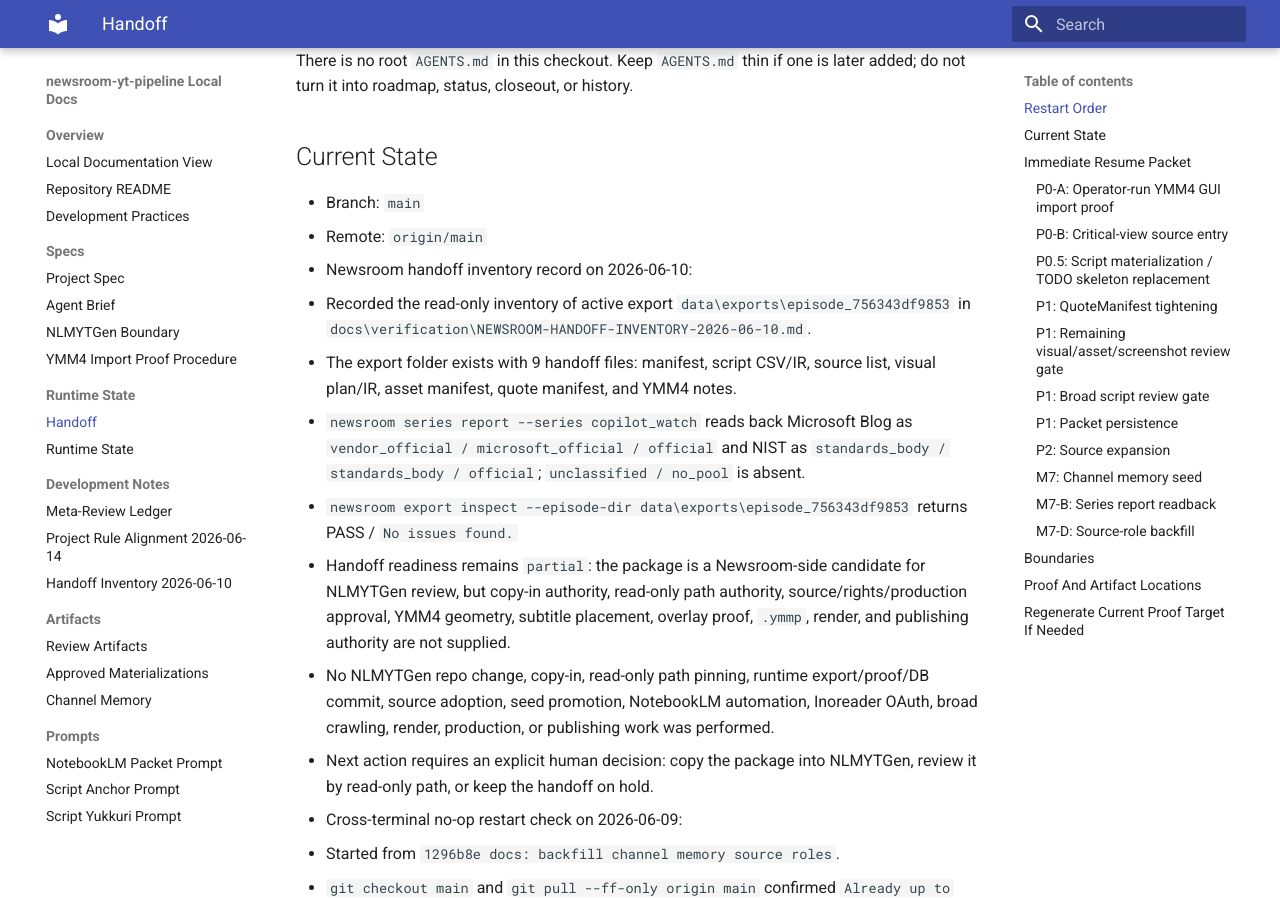
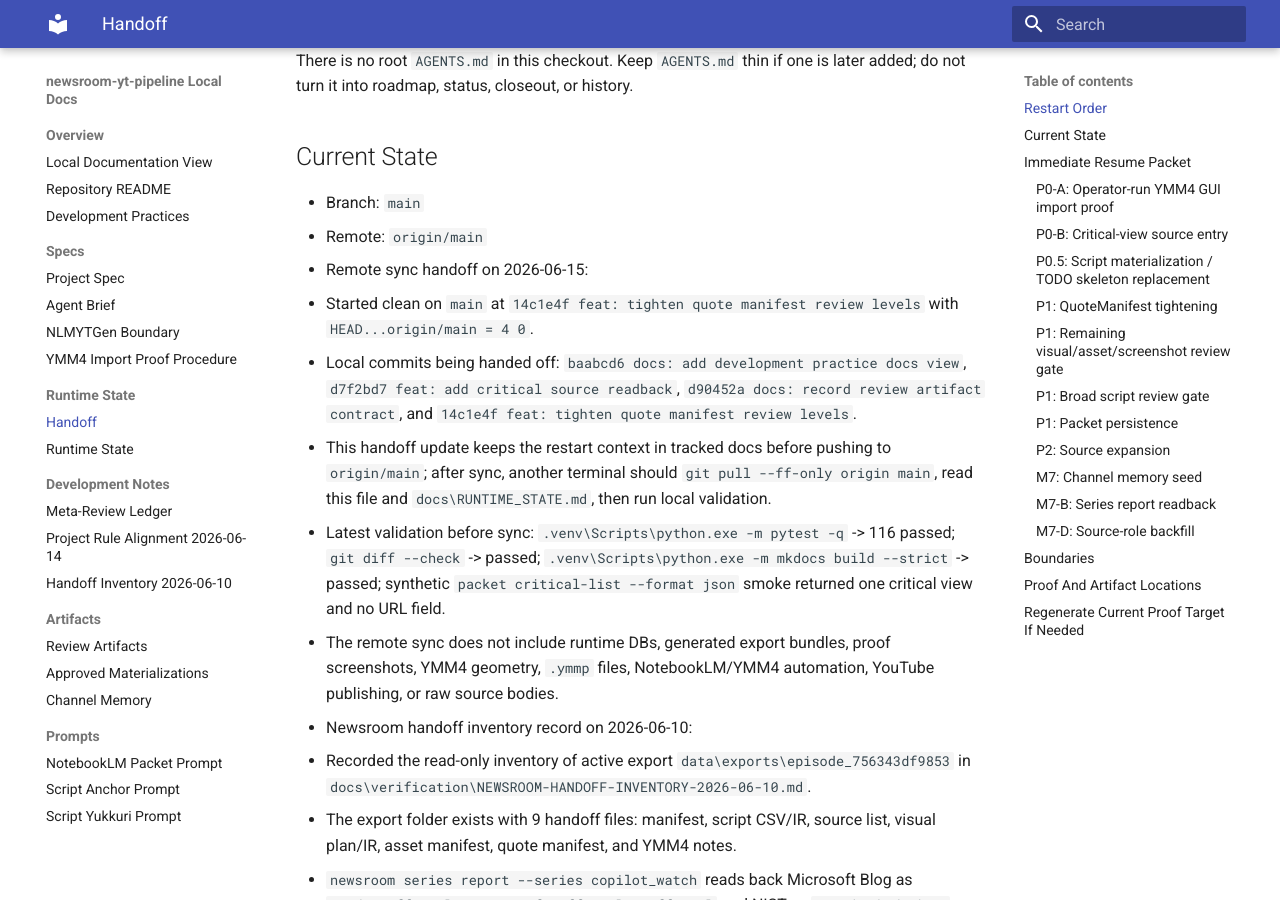
Before and after one commit to YuShimoji/newsroom-yt-pipeline, an MkDocs documentation site: the page built from .docs-view/docs/HANDOFF.md, in a window 1280 px wide and 900 px high, scrolled down 809 px. Built offline with MkDocs 1.6.1 and Material for MkDocs 9.7.7, drawn with Linux system fonts in a browser that asks for light colours; some of the changed text lies outside the part shown.

Commit message:
docs: refresh remote sync handoff

```diff
--- a/docs/HANDOFF.md
+++ b/docs/HANDOFF.md
@@ -1,6 +1,6 @@
 # Handoff
 
-Last updated: 2026-06-10
+Last updated: 2026-06-15
 
 ## Restart Order
 
@@ -37,6 +37,12 @@ There is no root `AGENTS.md` in this checkout. Keep `AGENTS.md` thin if one is l
 
 - Branch: `main`
 - Remote: `origin/main`
+- Remote sync handoff on 2026-06-15:
+  - Started clean on `main` at `14c1e4f feat: tighten quote manifest review levels` with `HEAD...origin/main = 4 0`.
+  - Local commits being handed off: `baabcd6 docs: add development practice docs view`, `d7f2bd7 feat: add critical source readback`, `d90452a docs: record review artifact contract`, and `14c1e4f feat: tighten quote manifest review levels`.
+  - This handoff update keeps the restart context in tracked docs before pushing to `origin/main`; after sync, another terminal should `git pull --ff-only origin main`, read this file and `docs\RUNTIME_STATE.md`, then run local validation.
+  - Latest validation before sync: `.venv\Scripts\python.exe -m pytest -q` -> 116 passed; `git diff --check` -> passed; `.venv\Scripts\python.exe -m mkdocs build --strict` -> passed; synthetic `packet critical-list --format json` smoke returned one critical view and no URL field.
+  - The remote sync does not include runtime DBs, generated export bundles, proof screenshots, YMM4 geometry, `.ymmp` files, NotebookLM/YMM4 automation, YouTube publishing, or raw source bodies.
 - Newsroom handoff inventory record on 2026-06-10:
   - Recorded the read-only inventory of active export `data\exports\episode_756343df9853` in `docs\verification\NEWSROOM-HANDOFF-INVENTORY-2026-06-10.md`.
   - The export folder exists with 9 handoff files: manifest, script CSV/IR, source list, visual plan/IR, asset manifest, quote manifest, and YMM4 notes.
```
Also changed, not shown: docs/RUNTIME_STATE.md (+1 -0 lines).
